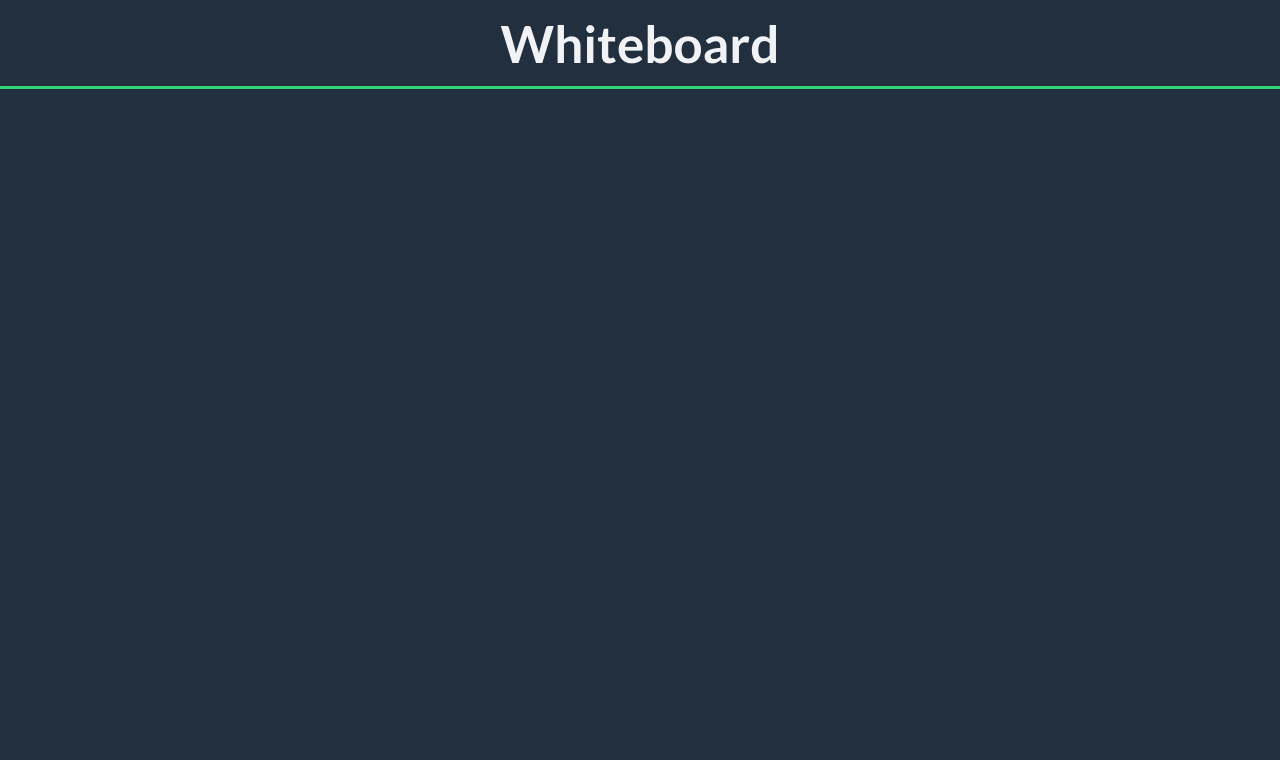
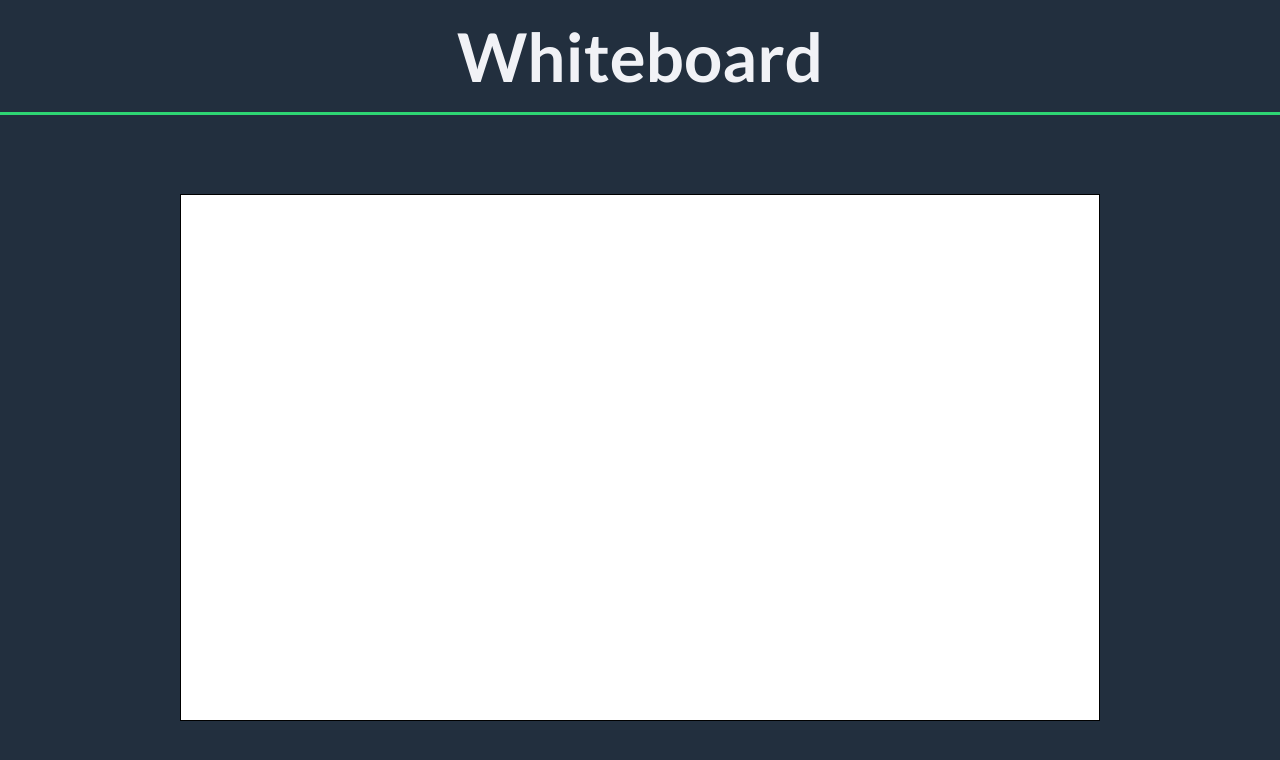
Before and after one commit to tylerhand1/whiteboard, a React (Vite) app in the folder frontend/: page / in a window 1280 px wide. Shown: the top 760 px of the page. Built offline with nearby package versions, Linux system fonts and the light colour scheme.

Commit message:
Created layout for whiteboard size

```diff
--- a/frontend/src/App.tsx
+++ b/frontend/src/App.tsx
@@ -4,6 +4,11 @@ const App = () => {
   return (
     <>
       <Header />
+      <main>
+      <div className='whiteboard'>
+
+      </div>
+      </main>
     </>
   );
 };
--- a/frontend/src/stylesheets/header.css
+++ b/frontend/src/stylesheets/header.css
@@ -1,6 +1,17 @@
 header {
+  width: 100%;
   text-align: center;
   padding: 12px;
 
   border-bottom: 3px solid var(--highlight-color);
 }
+
+@media only screen and (min-width: 700px) {
+  header {
+    padding: 16px;
+  }
+}
+
+@media only screen and (min-widht: 1000px) {
+
+}
--- a/frontend/src/stylesheets/index.css
+++ b/frontend/src/stylesheets/index.css
@@ -29,8 +29,45 @@ body {
 #root {
   display: flex;
   flex-direction: column;
+  align-items: center;
+}
+
+main {
+  flex: 1;
+  display: flex;
+  flex-direction: column;
+  justify-content: center;
 }
 
 h1 {
   font-size: 3.2rem;
 }
+
+.whiteboard {
+  background-color: #fff;
+  outline: 1px solid black;
+  width: 350px;
+  height: 200px;
+}
+
+@media only screen and (min-width: 700px) {
+  h1 {
+    font-size: 3.6rem;
+  }
+
+  .whiteboard {
+    width: 612px;
+    height: 350px;
+  }
+}
+
+@media only screen and (min-width: 1000px) {
+  h1 {
+    font-size: 4.2rem;
+  }
+
+  .whiteboard {
+    width: 918px;
+    height: 525px;
+  }
+}
```
